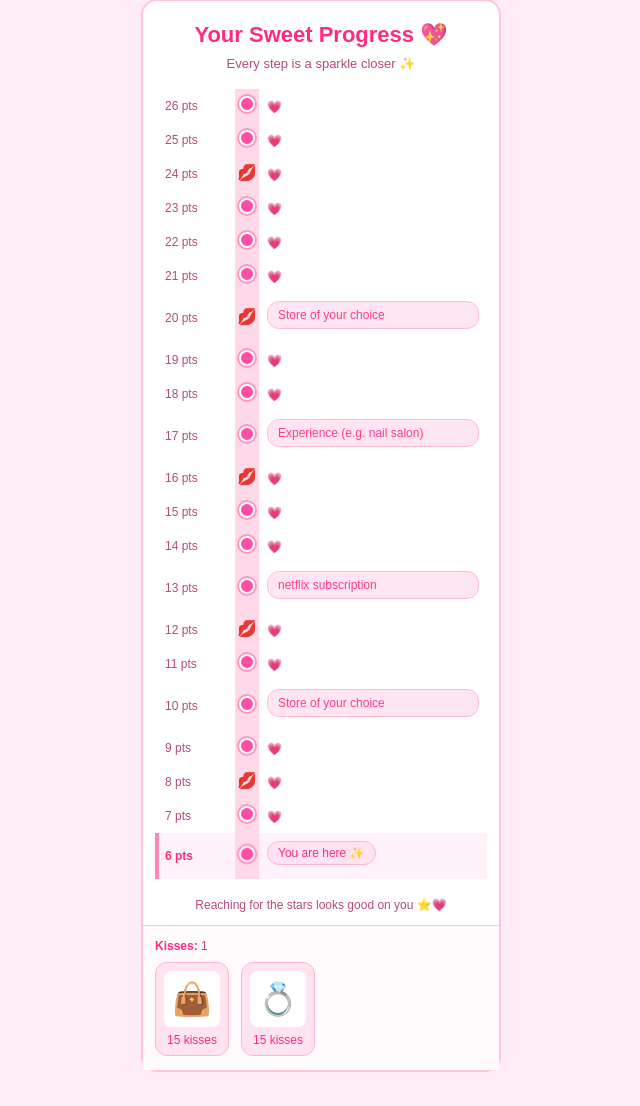
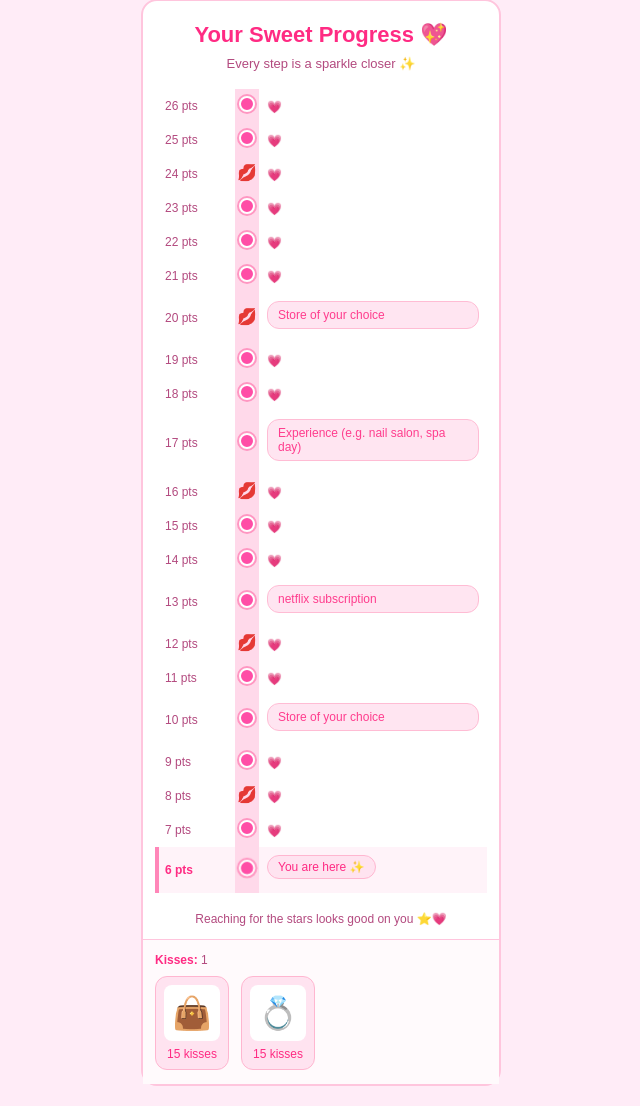
Before and after one commit to sebitommy123/zubatomic, a PHP site: page / in a window 1280 px wide. Shown: the part 21-1127 px from the top of the page, without its empty margins (319-959 px from the left). Before the commit the page ends 1093 px from the top, so only its background shows below. Run offline with PHP 8.4, Linux system fonts and the light colour scheme.

Commit message:
Update milestone label with additional example for experience
Co-authored-by: sszafis <sszafis@gmail.com>

```diff
--- a/index.php
+++ b/index.php
@@ -28,7 +28,7 @@
   $repeatingMilestones = [
     [ 'label' => 'kiss', 'repeats_every' => 4,  'kind' => 'icon', 'icon' => '💋' ],
     [ 'label' => 'Store of your choice', 'repeats_every' => 10, 'kind' => 'pill' ],
-    [ 'label' => 'Experience (e.g. nail salon)', 'repeats_every' => 17, 'kind' => 'pill' ],
+    [ 'label' => 'Experience (e.g. nail salon, spa day)', 'repeats_every' => 17, 'kind' => 'pill' ],
   ];
 
   // Custom, one-off milestones mapping (won't repeat)
```
